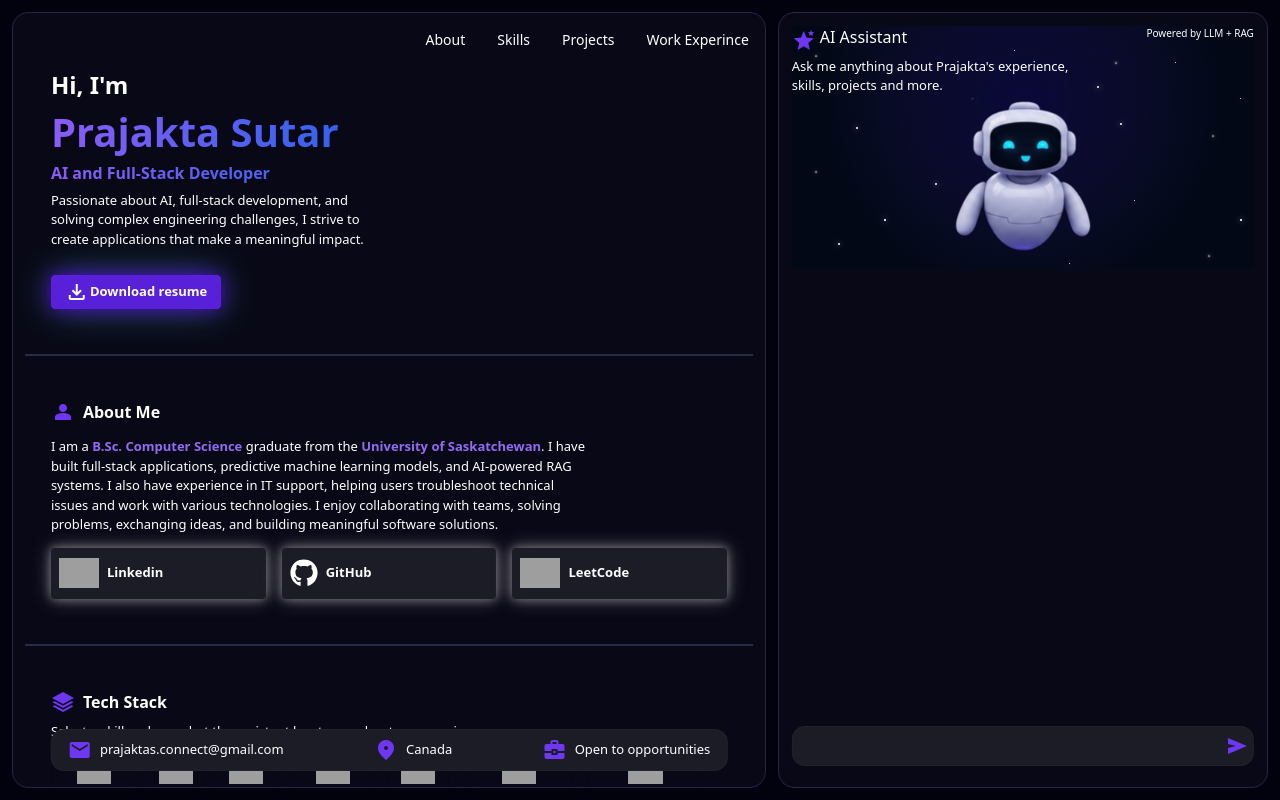
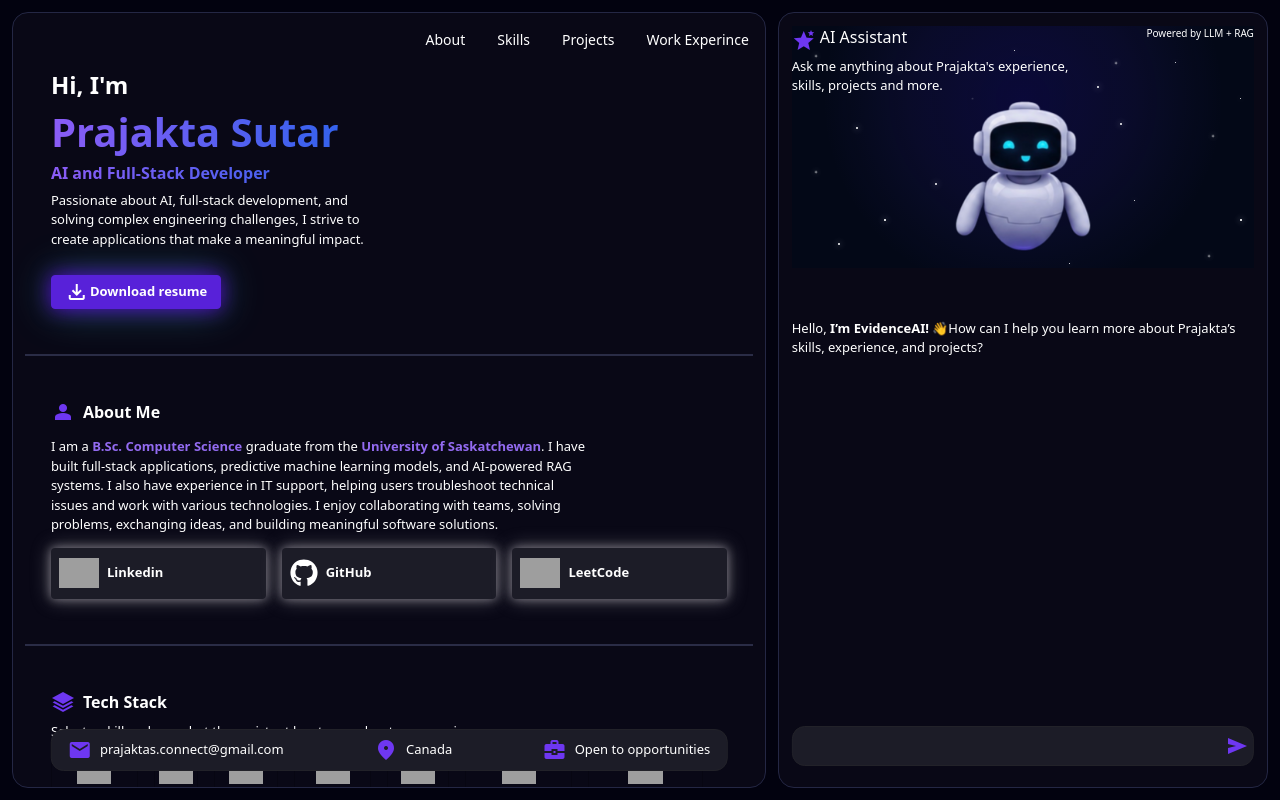
Before and after one commit to Prajakta-Sutar/EvidenceAI, a React (Vite) app in the folder frontend/: page / in a window 1280 px wide. Built offline with nearby package versions, Linux system fonts and the light colour scheme; grey boxes are pictures that could not be loaded.

Commit message:
Added intro message in conversation

```diff
--- a/frontend/src/App.jsx
+++ b/frontend/src/App.jsx
@@ -34,7 +34,7 @@ function App(){
       "role": "assistant",
       "content": "Hello, **I’m EvidenceAI! 👋**How can I help you learn more about Prajakta’s skills, experience, and projects?"
   }
-  const [conversation, setConversation] = useState([]);
+  const [conversation, setConversation] = useState([robotMessage]);
   const [lastSection, setLastSection] = useState("portfolio");
 
   const handleLinks = () =>{
```
